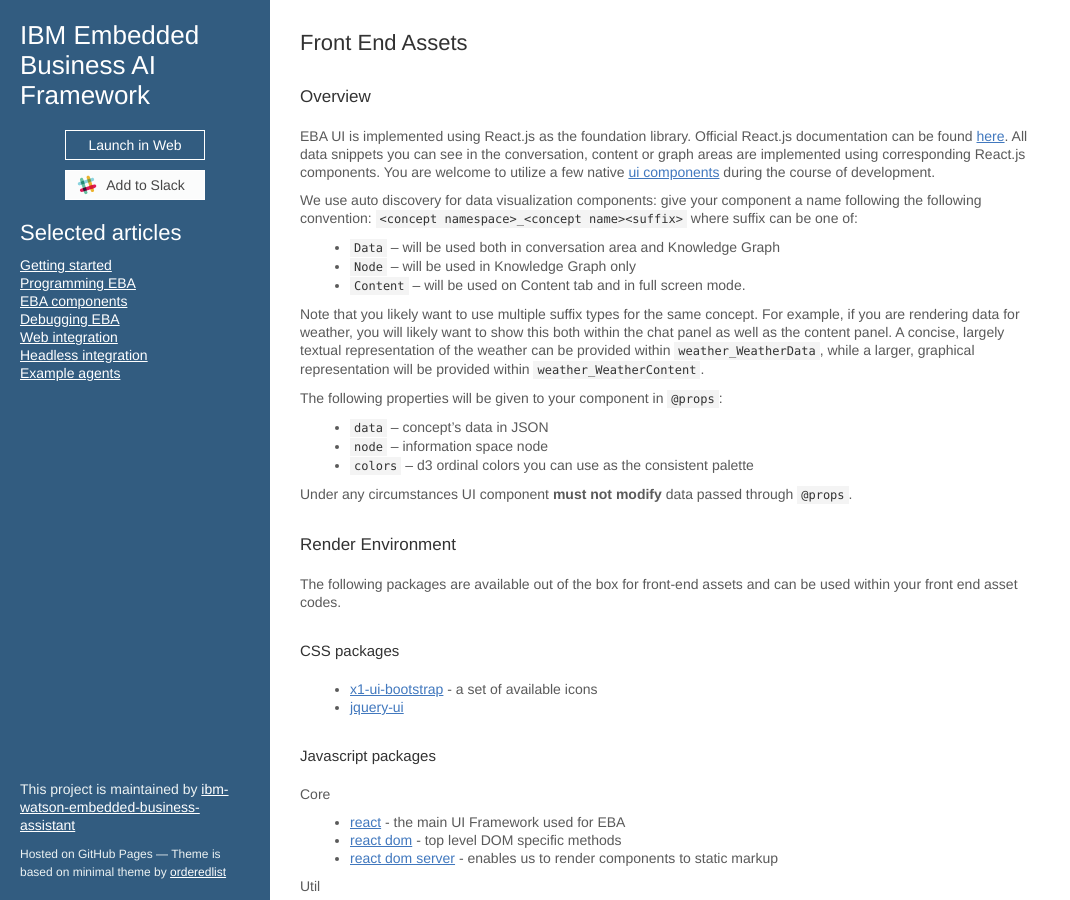
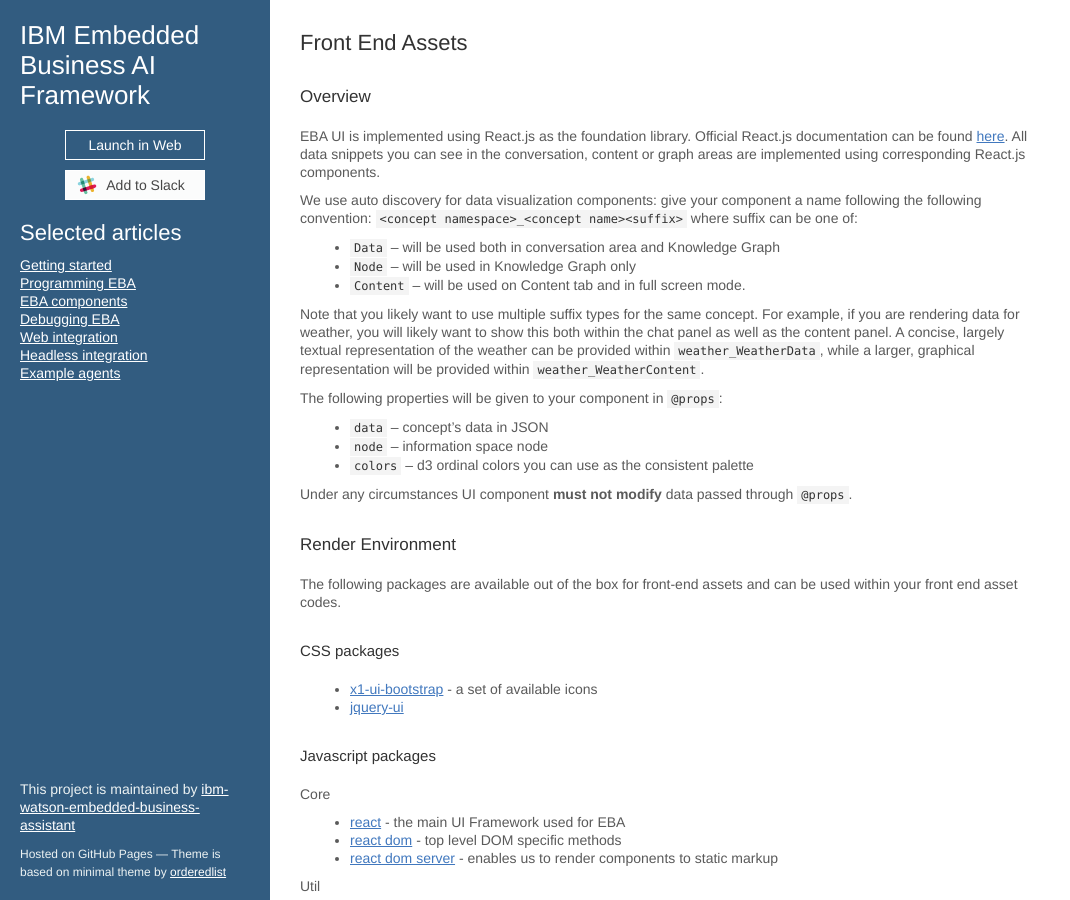
Before and after one commit to ibm-watson-embedded-business-assistant/eba-example-agents, a Jekyll site: the page built from docs/lab/assets/Frontend.md, in a window 1280 px wide and 900 px high. Shown: the whole window, without its empty margins (0-1070 px from the left). Built offline with Jekyll 4.4.1, drawn with Linux system fonts in a browser that asks for light colours; our own code applies the rules of GitHub Pages for plain Markdown files; the repository's description, which GitHub fills in, is left out.

Commit message:
Update Frontend.md

```diff
--- a/docs/lab/assets/Frontend.md
+++ b/docs/lab/assets/Frontend.md
@@ -1,7 +1,7 @@
 ## Front End Assets
 
 ### Overview
-EBA UI is implemented using React.js as the foundation library. Official React.js documentation can be found [here](https://reactjs.org/docs). All data snippets you can see in the conversation, content or graph areas are implemented using corresponding React.js components. You are welcome to utilize a few native [ui components](./UIComponents.md) during the course of development.
+EBA UI is implemented using React.js as the foundation library. Official React.js documentation can be found [here](https://reactjs.org/docs). All data snippets you can see in the conversation, content or graph areas are implemented using corresponding React.js components.
 
 We use auto discovery for data visualization components: give your component a name following the following convention: `<concept namespace>_<concept name><suffix>` where suffix can be one of:
 
```
